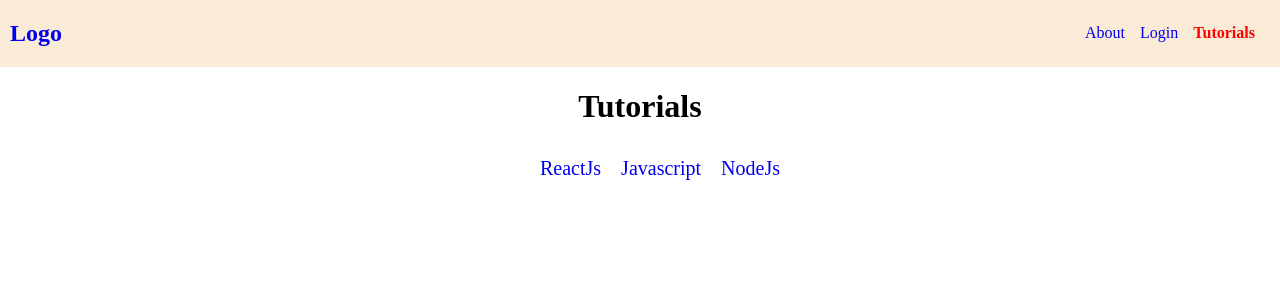
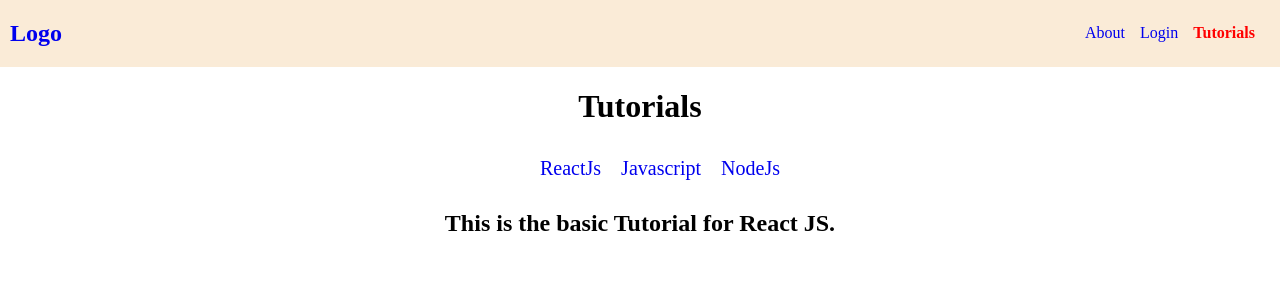
Before and after one commit to heyRahull/React-Router, a React (Vite) app: page /tutorial in a window 1280 px wide. Shown: the top 300 px of the page. Built offline with nearby package versions, Linux system fonts and the light colour scheme.

Commit message:
Tutorial 8 - Layout & Index route

```diff
--- a/src/App.jsx
+++ b/src/App.jsx
@@ -1,33 +1,37 @@
-import Home from "./Home"
-import About from "./About"
-import Login from "./Login"
-import { Routes, Route, Navigate } from "react-router"
-import { Link } from "react-router"
-import Navbar from "./Navbar"
-import ErrorPage from "./ErrorPage"
-import Tutorial from "./Tutorial"
-import ReactTut from "./ReactTut"
-import JSTut from "./JSTut"
-import NodeTut from "./NodeTut"
+import Home from "./Home";
+import About from "./About";
+import Login from "./Login";
+import { Routes, Route, Navigate } from "react-router";
+import { Link } from "react-router";
+import Navbar from "./Navbar";
+import ErrorPage from "./ErrorPage";
+import Tutorial from "./Tutorial";
+import ReactTut from "./ReactTut";
+import JSTut from "./JSTut";
+import NodeTut from "./NodeTut";
 function App() {
-
   return (
     <div>
-      <Navbar/>
+      {/* <Navbar/> */}
       <Routes>
-        <Route path="/" element={<Home/>}/>
-        <Route path="/about" element={<About/>}/>
-        <Route path="/login" element={<Login/>}/>
-        <Route path="/*" element={<ErrorPage/>}/>
+        <Route element={<Navbar />}>
+          {/* This is layout  */}
+          <Route path="/" element={<Home />} />
+          <Route path="/about" element={<About />} />
+          <Route path="/login" element={<Login />} />
+          <Route path="/*" element={<ErrorPage />} />
+          <Route path="/tutorial" element={<Tutorial />}>
+            <Route index element={<ReactTut />} />
+            <Route path="react" element={<ReactTut />} />
+            <Route path="javascript" element={<JSTut />} />
+            <Route path="node" element={<NodeTut />} />
+          </Route>
+        </Route>
+
         {/* <Route path="/*" element={<Navigate to="/" />}/> */}
-        <Route path="/tutorial" element={<Tutorial/>}>
-          <Route path="react" element={<ReactTut/>}/>
-          <Route path="javascript" element={<JSTut/>}/>
-          <Route path="node" element={<NodeTut/>}/>
-        </Route>
       </Routes>
     </div>
-  )
+  );
 }
 
-export default App
+export default App;
--- a/src/Navbar.jsx
+++ b/src/Navbar.jsx
@@ -1,10 +1,11 @@
 import React from 'react'
-import { Link, NavLink } from 'react-router'
+import { Link, NavLink, Outlet } from 'react-router'
 import './Navbar.css'
 
 export const Navbar = () => {
   return (
-    <div className='header'>
+    <div>
+      <div className='header'>
        <div><Link to="/" className='link'><h2>Logo</h2></Link></div>
        <div>
         <ul>
@@ -14,6 +15,8 @@ export const Navbar = () => {
         </ul>
        </div>
     </div>
+    <Outlet/>
+    </div>
   )
 }
 
```
